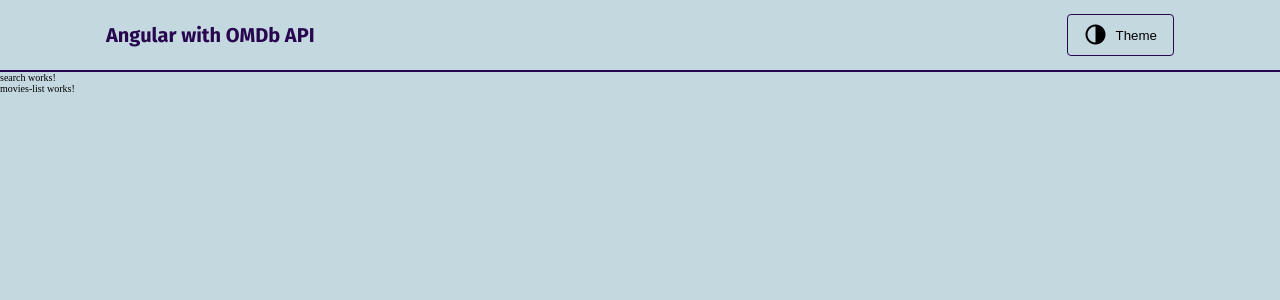
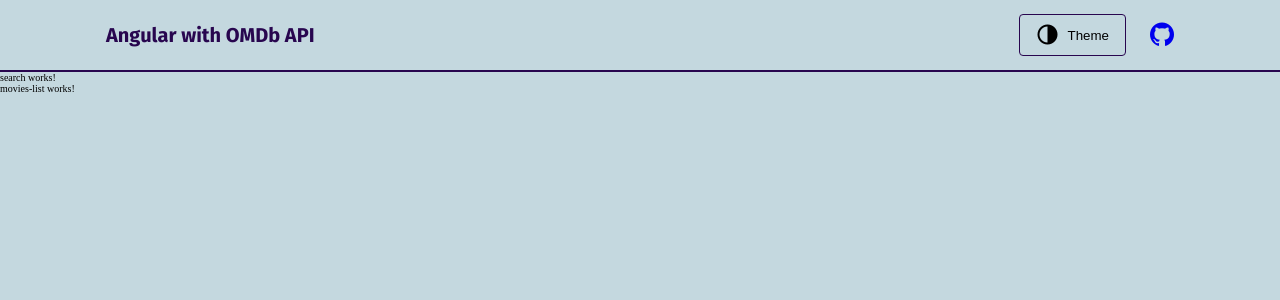
Before and after one commit to DmitriiBiblev/angular-with-OMDb-API, an Angular app: page /movies in a window 1280 px wide. Shown: the top 300 px of the page. Built offline with nearby package versions, Linux system fonts and the light colour scheme.

Commit message:
added github link for header

```diff
--- a/src/app/layout/components/header/header.component.html
+++ b/src/app/layout/components/header/header.component.html
@@ -1,4 +1,7 @@
 <header class='header'>
   <h1 class='header__logo'>{{title}}</h1>
   <app-theme-button></app-theme-button>
+  <a href='https://github.com/DmitriiBiblev/angular-test-OMDb-API' target='_blank'>
+    <i class='icon-github'></i>
+  </a>
 </header>
--- a/src/app/layout/components/header/header.component.scss
+++ b/src/app/layout/components/header/header.component.scss
@@ -15,9 +15,11 @@
   display: flex;
   align-items: center;
   justify-content: space-between;
+  gap: 2.4rem;
 
   &__logo {
     font-family: var(--font-family);
     color: var(--text-color);
+    margin-right: auto;
   }
 }
```
